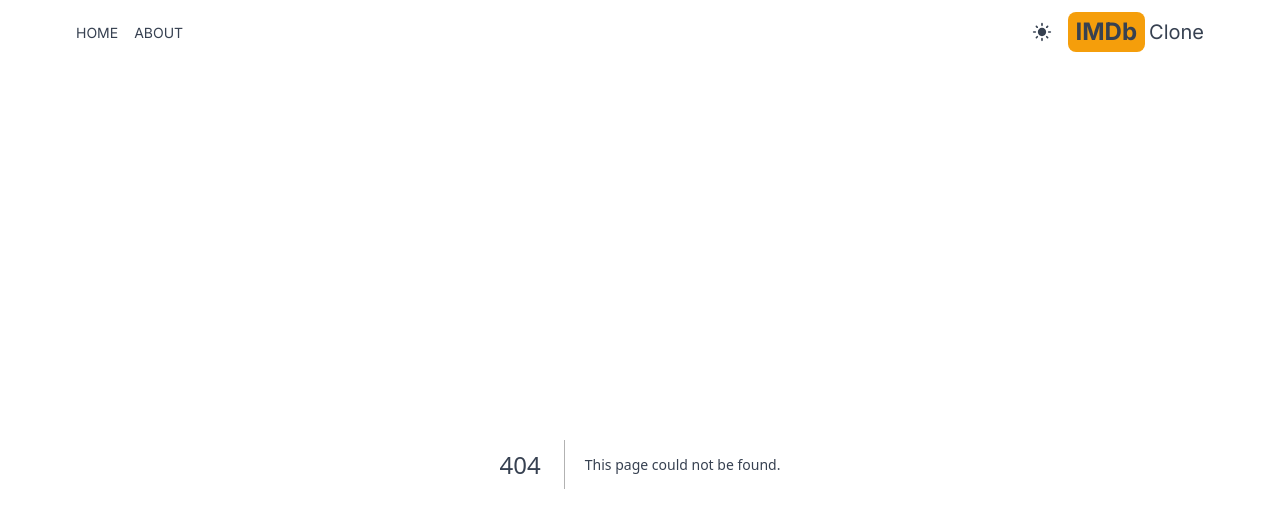
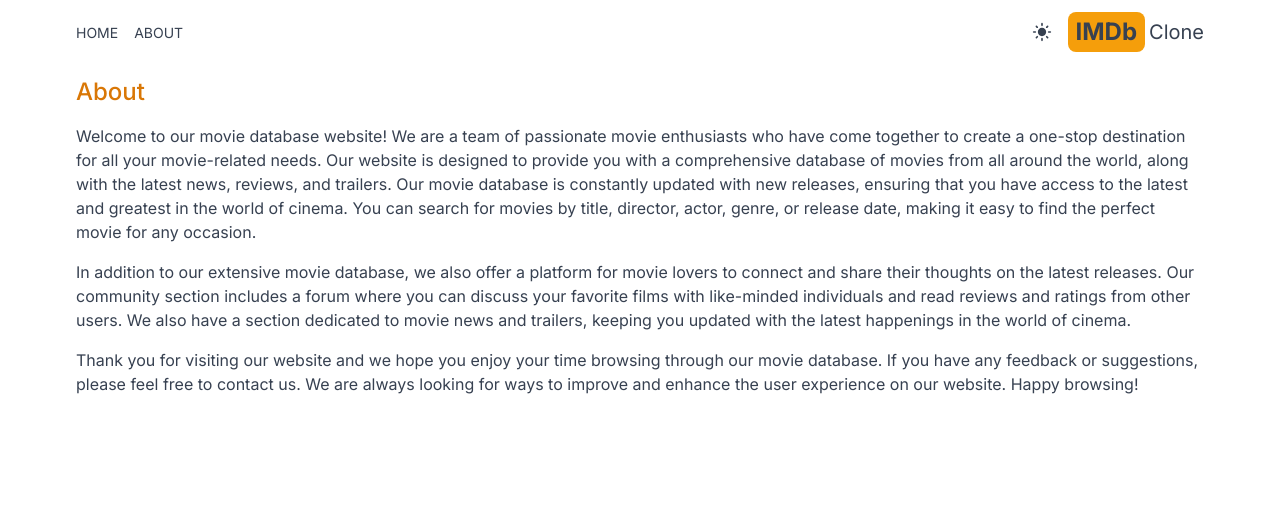
Before and after one commit to FlorAccastelli/movie-app-next-tailwind, a Next.js app: page /about in a window 1280 px wide. Before the commit this address had no page. Shown: the top 528 px of the page. Built offline with nearby package versions, Linux system fonts and the light colour scheme.

Commit message:
create the about page

```diff
--- /dev/null
+++ b/src/app/about/page.jsx
@@ -0,0 +1,30 @@
+import React from 'react'
+
+export default function About() {
+  return (
+    <div className='max-w-6xl mx-auto p-3 space-y-4'>
+        <h1 className='text-2xl font-medium text-amber-600'>About</h1>
+        <p>
+            Welcome to our movie database website! We are a team of passionate movie enthusiasts who
+            have come together to create a one-stop destination for all your movie-related needs.
+            Our website is designed to provide you with a comprehensive database of movies from all around the world,
+            along with the latest news, reviews, and trailers.
+            Our movie database is constantly updated with new releases, ensuring that you have access to the latest
+            and greatest in the world of cinema. You can search for movies by title, director, actor, genre, or
+            release date, making it easy to find the perfect movie for any occasion.
+        </p>
+        <p>
+            In addition to our extensive movie database, we also offer a platform for movie lovers to connect and share
+            their thoughts on the latest releases. Our community section includes a forum where you can discuss your
+            favorite films with like-minded individuals and read reviews and ratings from other users. We also have a
+            section dedicated to movie news and trailers, keeping you updated with the latest happenings in the world
+            of cinema.
+        </p>
+        <p>
+            Thank you for visiting our website and we hope you enjoy your time browsing through our movie database.
+            If you have any feedback or suggestions, please feel free to contact us. We are always looking for ways
+            to improve and enhance the user experience on our website. Happy browsing!
+        </p>
+    </div>
+  )
+}
```
